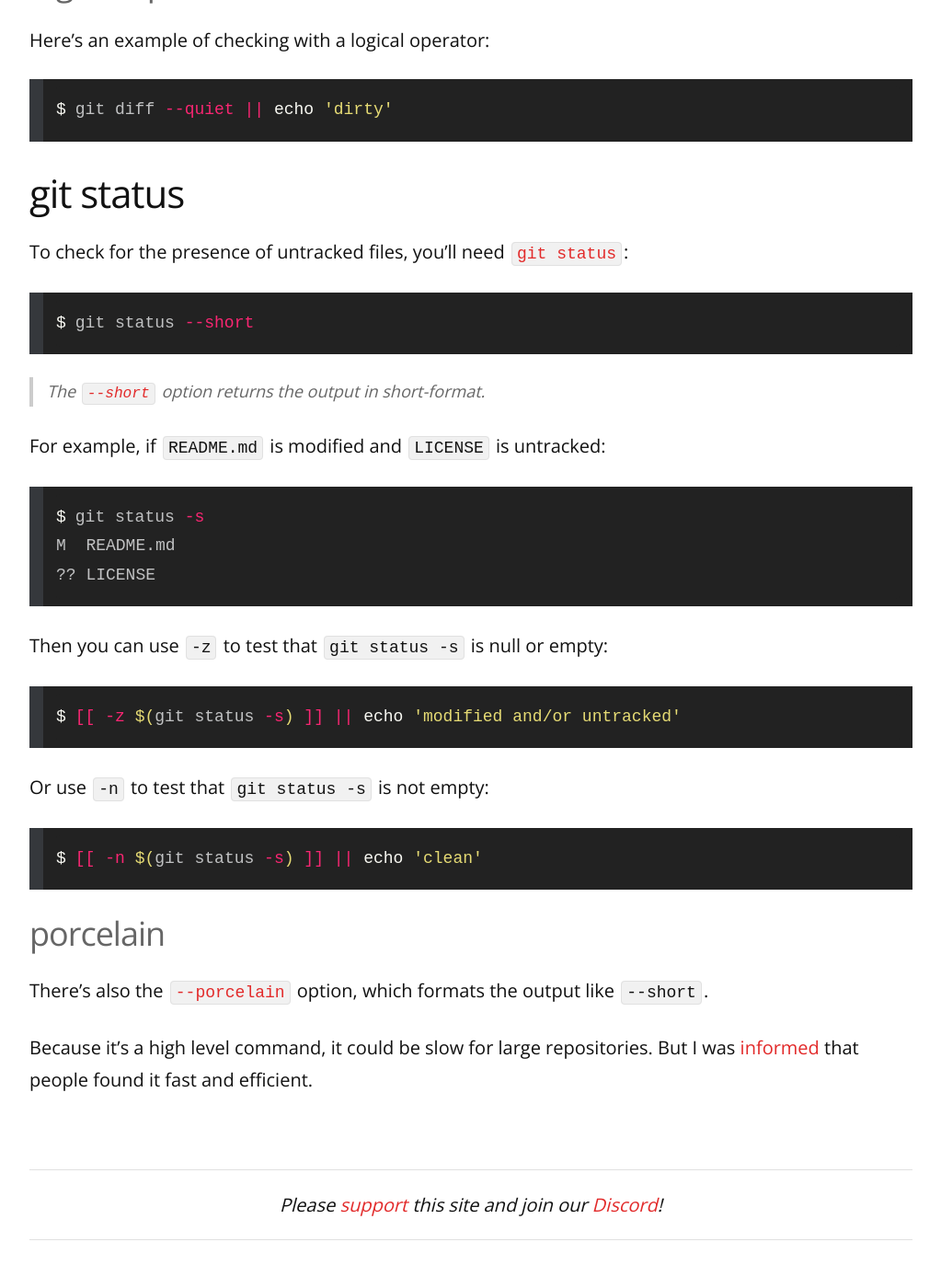
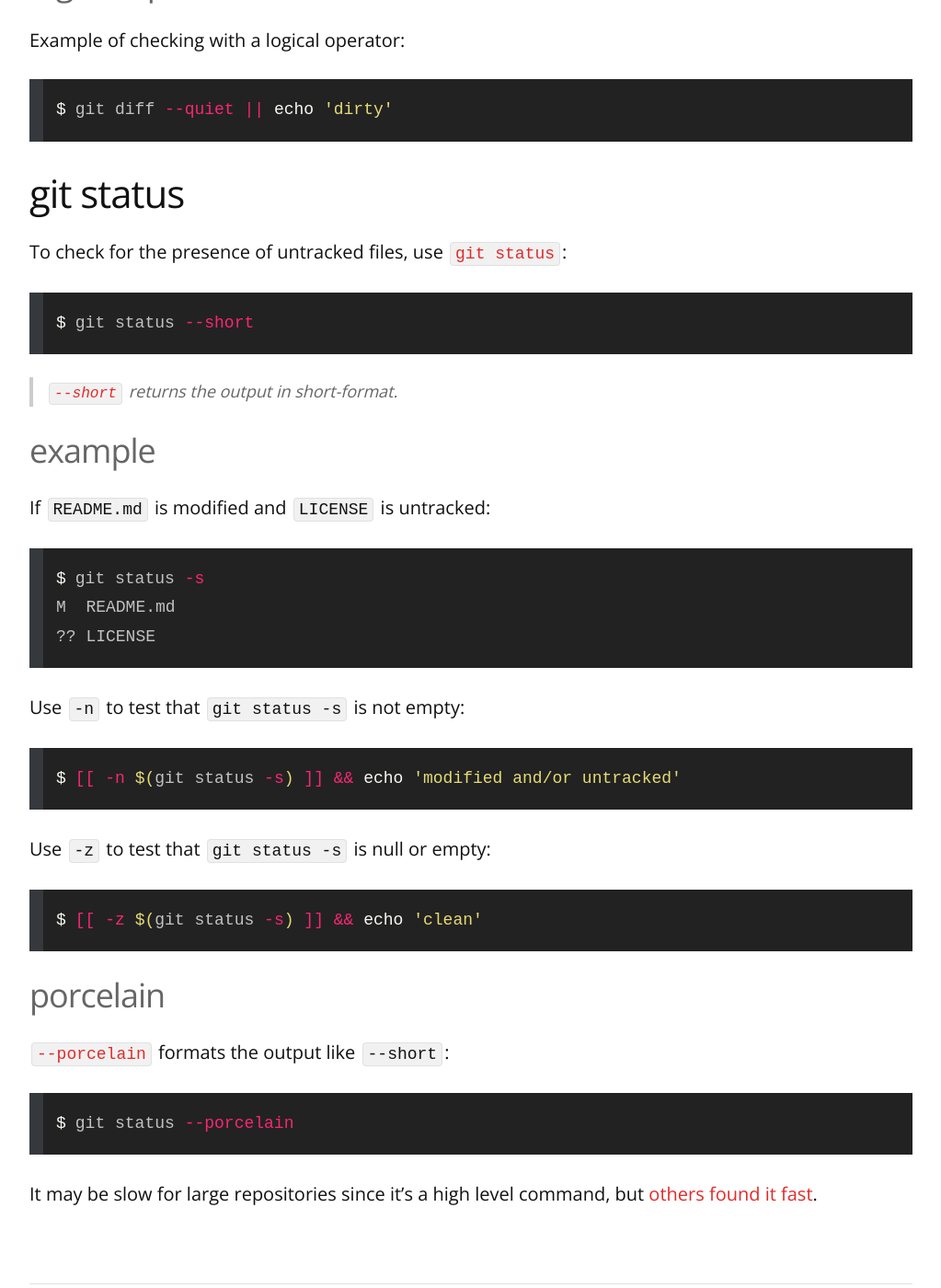
Before and after one commit to remarkablemark/remarkablemark.github.io, a Jekyll site: the page built from _posts/2017/2017-10-12-check-git-dirty.md, in a window 1280 px wide and 1400 px high, scrolled down 1139 px. Shown: the whole window at 92% size, without its empty margins (128-1151 px from the left). Built offline with Jekyll 4.4.1, drawn with Linux system fonts in a browser that asks for light colours; comment, search, counter and statistics services are not loaded; some of the changed text lies outside the part shown.

Commit message:
feat(posts): update "How to check if a Git working tree is dirty"
Post: 2017-10-12-check-git-dirty.md

Improve code blocks given comment: http://disq.us/p/2kl5b6f

````diff
--- a/_posts/2017/2017-10-12-check-git-dirty.md
+++ b/_posts/2017/2017-10-12-check-git-dirty.md
@@ -1,13 +1,13 @@
 ---
 layout: post
-title: How to check if Git working tree is dirty
+title: How to check if a Git working tree is dirty
 date: 2017-10-12 20:15:17
-updated: 2020-10-26 21:29:20
-excerpt: How to check if your Git working tree is dirty or has untracked files.
-categories: git repository diff status bash cli
+updated: 2021-11-05 22:46:57
+excerpt: How to check if a Git working tree is clean, dirty, or has untracked files.
+categories: git
 ---
 
-This post goes over the following ways to check if the Git working directory is dirty:
+This post goes over the ways to check if a Git working directory is dirty:
 
 - [git diff](#git-diff)
 - [git status](#git-status)
@@ -20,13 +20,13 @@ Check if the working directory is dirty with [`git diff`](https://git-scm.com/do
 git diff HEAD
 ```
 
-> This assumes that you don't care about untracked files.
+> This assumes you don't care about untracked files.
 
 If files are _modified_, there will be an _output_. If the working directory is _clean_, there will be _no output_.
 
 ### conditional statement
 
-Here's an example of checking with a conditional statement:
+Example of checking with a conditional statement:
 
 ```bash
 if [[ $(git diff --stat) != '' ]]; then
@@ -38,7 +38,7 @@ fi
 
 ### logical operator
 
-Here's an example of checking with a logical operator:
+Example of checking with a logical operator:
 
 ```sh
 git diff --quiet || echo 'dirty'
@@ -46,15 +46,17 @@ git diff --quiet || echo 'dirty'
 
 ## git status
 
-To check for the presence of untracked files, you'll need [`git status`](https://git-scm.com/docs/git-status):
+To check for the presence of untracked files, use [`git status`](https://git-scm.com/docs/git-status):
 
 ```sh
 git status --short
 ```
 
-> The [`--short`](https://git-scm.com/docs/git-status#Documentation/git-status.txt--s) option returns the output in short-format.
+> [`--short`](https://git-scm.com/docs/git-status#Documentation/git-status.txt--s) returns the output in short-format.
 
-For example, if `README.md` is modified and `LICENSE` is untracked:
+### example
+
+If `README.md` is modified and `LICENSE` is untracked:
 
 ```sh
 git status -s
@@ -62,20 +64,24 @@ M  README.md
 ?? LICENSE
 ```
 
-Then you can use `-z` to test that `git status -s` is null or empty:
+Use `-n` to test that `git status -s` is not empty:
 
 ```sh
-[[ -z $(git status -s) ]] || echo 'modified and/or untracked'
+[[ -n $(git status -s) ]] && echo 'modified and/or untracked'
 ```
 
-Or use `-n` to test that `git status -s` is not empty:
+Use `-z` to test that `git status -s` is null or empty:
 
 ```sh
-[[ -n $(git status -s) ]] || echo 'clean'
+[[ -z $(git status -s) ]] && echo 'clean'
 ```
 
 ### porcelain
 
-There's also the [`--porcelain`](https://git-scm.com/docs/git-status#Documentation/git-status.txt---porcelainltversiongt) option, which formats the output like `--short`.
+[`--porcelain`](https://git-scm.com/docs/git-status#Documentation/git-status.txt---porcelainltversiongt) formats the output like `--short`:
 
-Because it's a high level command, it could be slow for large repositories. But I was [informed](https://github.com/remarkablemark/remarkablemark.github.io/issues/5) that people found it fast and efficient.
+```sh
+git status --porcelain
+```
+
+It may be slow for large repositories since it's a high level command, but [others found it fast](https://github.com/remarkablemark/remarkablemark.github.io/issues/5).
````
